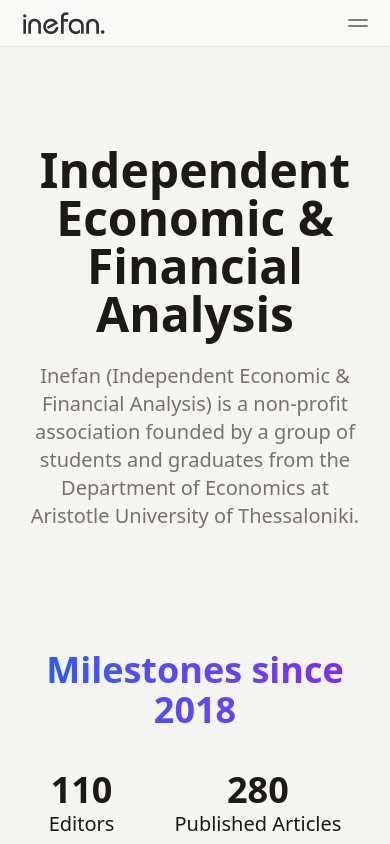
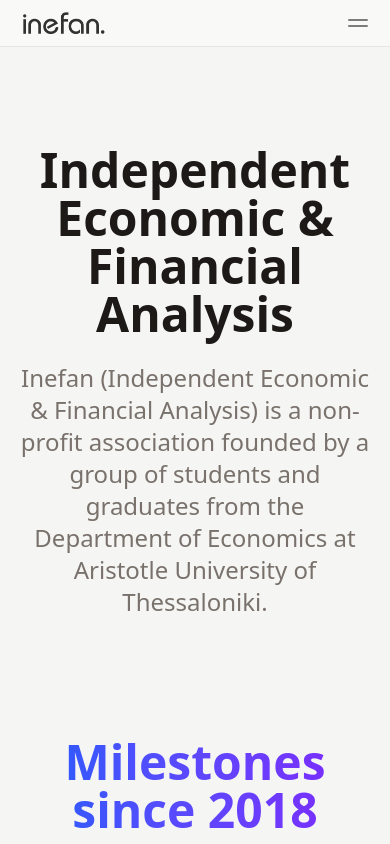
Before and after one commit to andreaschrysopoulos/react-app-2, a React (Vite) app: page /about in a window 390 px wide. Shown: the top 844 px of the page. Built offline with nearby package versions, Linux system fonts and the light colour scheme.

Commit message:
Simplify responsive text sizing in About page

```diff
--- a/src/pages/About.jsx
+++ b/src/pages/About.jsx
@@ -7,13 +7,13 @@
         <span className='font-semibold team3:text-7xl team2:text-6xl text-5xl mb-6 mt-20 text-center'>Independent Economic & Financial Analysis</span>
 
         {/* Subtitle */}
-        <span className='team2:text-2xl text-xl mb-30 dark:text-stone-400 text-stone-500 max-w-3xl self-center text-center'>
+        <span className='text-2xl mb-30 dark:text-stone-400 text-stone-500 max-w-3xl self-center text-center'>
           <div className="">Inefan (Independent Economic & Financial Analysis) is a non-profit association founded by a group of students and graduates from the Department of Economics at Aristotle University of Thessaloniki.</div>
           {/* <div className="mt-10">Since then, our association has evolved, incorporating a significant number of students and interested individuals while expanding its activities into various sectors that characterize the labor market.</div> */}
         </span>
 
         {/* Heading */}
-        <span className="team3:text-6xl team2:text-5xl text-4xl font-semibold text-center mb-10 bg-gradient-to-r from-0% from-blue-600 to-100% to-violet-600 bg-clip-text text-transparent">Milestones since 2018</span>
+        <span className="team3:text-6xl text-5xl font-semibold text-center mb-10 bg-gradient-to-r from-0% from-blue-600 to-100% to-violet-600 bg-clip-text text-transparent">Milestones since 2018</span>
 
         {/* Numbers */}
         <div className="flex flex-wrap justify-center mb-5 gap-15 text-center">
```
